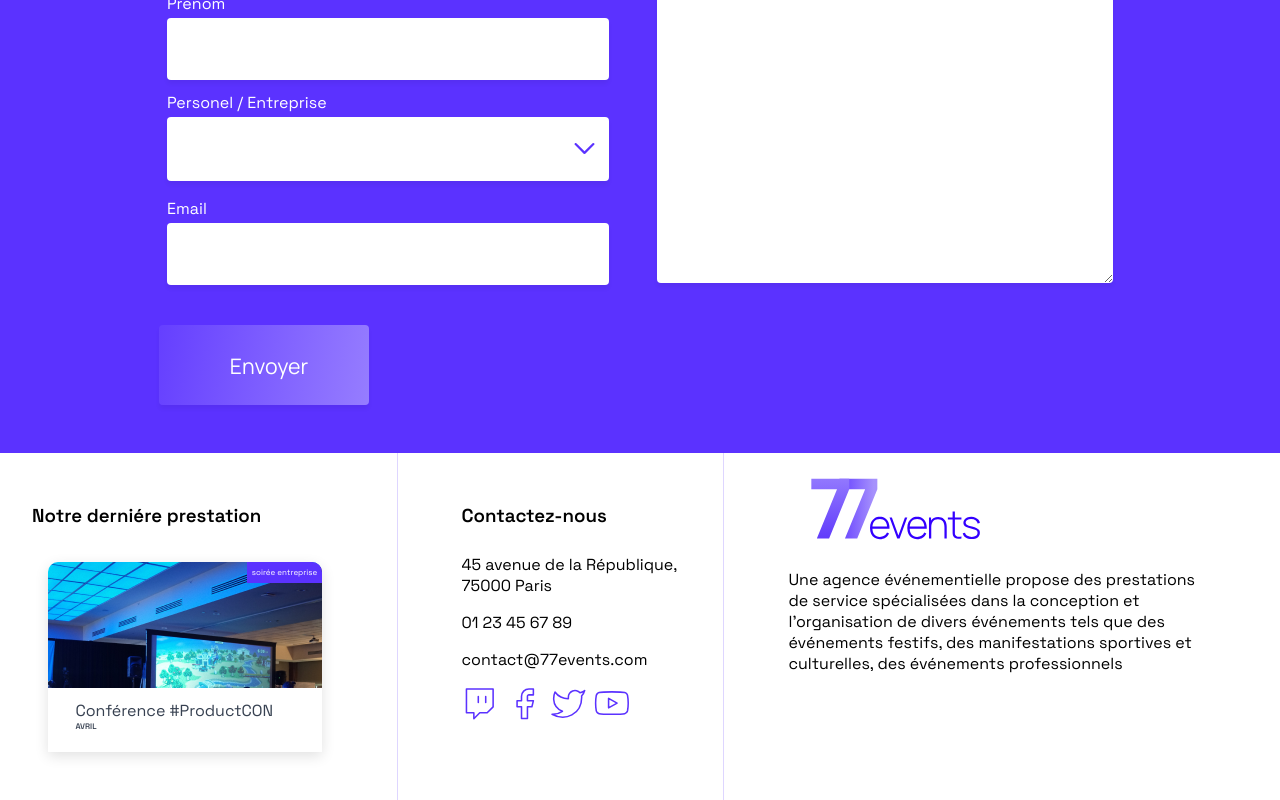
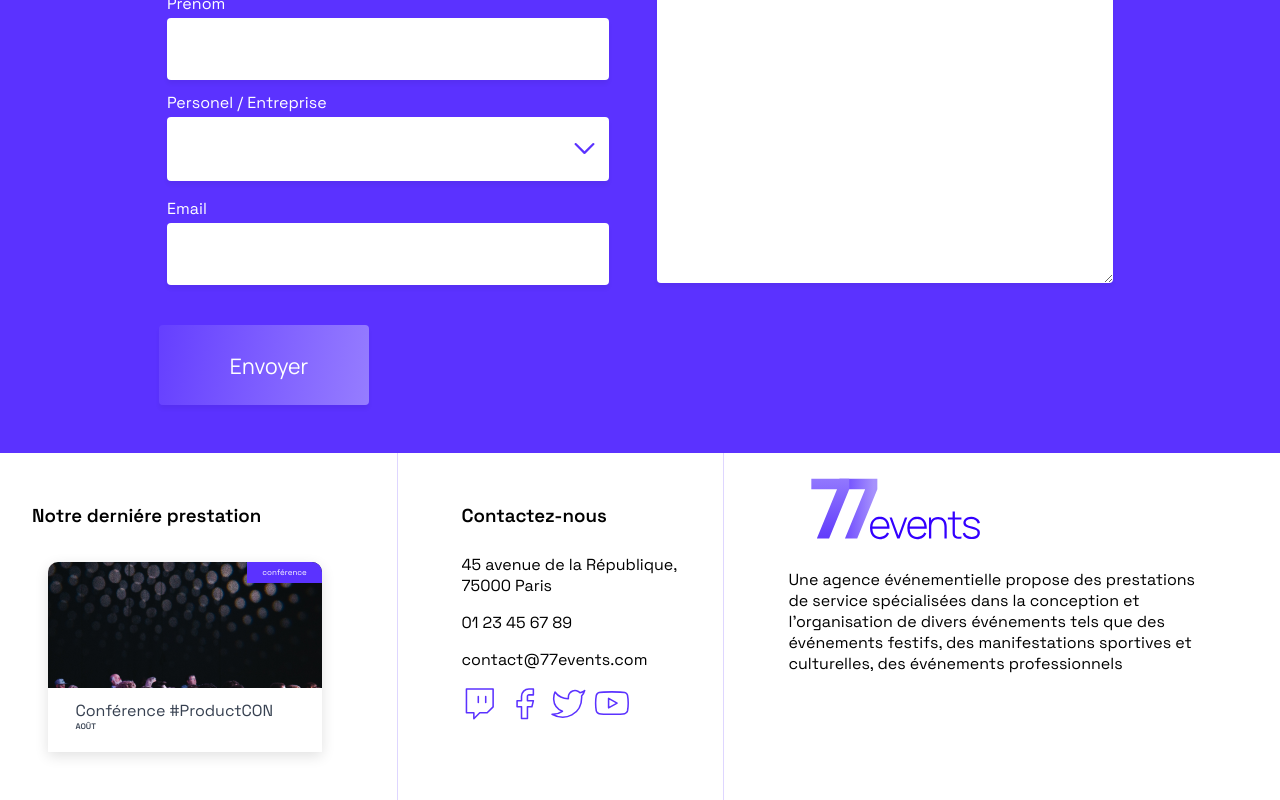
Before and after one commit to MTFL1/Debuggez-une-application-React.JS-main, a React (Create React App) app: page / in a window 1280 px wide. Shown: the part 5660-6460 px from the top of the page. Built offline with nearby package versions, Linux system fonts and the light colour scheme.

Commit message:
fix lastEvent & comments

```diff
--- a/src/components/Select/index.js
+++ b/src/components/Select/index.js
@@ -16,7 +16,7 @@ const Select = ({
   const [value, setValue] = useState();
   const [collapsed, setCollapsed] = useState(true);
   const changeValue = (newValue) => {
-    onChange(newValue);
+    onChange(newValue); // ajout de newValue
     setValue(newValue);
     setCollapsed(newValue);
   };
--- a/src/containers/Events/index.js
+++ b/src/containers/Events/index.js
@@ -17,7 +17,7 @@ const EventList = () => {
   const filteredEvents = (
     (!type
       ? data?.events
-      : data?.events.filter((event) => event.type === type)) || []
+      : data?.events.filter((event) => event.type === type)) || [] // ajout de filter
   ).filter((event, index) => {
     if (
       (currentPage - 1) * PER_PAGE <= index &&
--- a/src/containers/Form/index.js
+++ b/src/containers/Form/index.js
@@ -20,7 +20,7 @@ const Form = ({ onSuccess, onError }) => {
       try {
         await mockContactApi();
         setSending(false);
-        onSuccess();
+        onSuccess();// appel de onSucces
       } catch (err) {
         setSending(false);
         onError(err);
--- a/src/containers/Slider/index.js
+++ b/src/containers/Slider/index.js
@@ -12,7 +12,7 @@ const Slider = () => {
   );
   const nextCard = () => {
     setTimeout(() => {
-      setActiveImageIndex((activeImageIndex + 1) % (byDateDesc?.length || 0));
+      setActiveImageIndex((activeImageIndex + 1) % (byDateDesc?.length || 0)); // ajout de + 1
     }, 5000);
   };
 
@@ -29,7 +29,7 @@ const Slider = () => {
   return (
     <div className="SlideCardList">
       {byDateDesc?.map((event, idx) => (
-       // ajout de generateUniqueKey
+       // ajout de event.date et generateUniqueKey
         <div key={`${event.date}-${generateUniqueKey()}`}>
           <div
             key={event.title}
@@ -50,7 +50,7 @@ const Slider = () => {
             <div className="SlideCard__pagination">
               {byDateDesc.map((_, radioIdx) => (
                 <input
-                  key={`${generateUniqueKey()}`}
+                  key={`${generateUniqueKey()}`}// ajout de generateUniqueKey
                   type="radio"
                   name="radio-button"
                   checked={activeImageIndex === radioIdx}
--- a/src/helpers/Date/index.js
+++ b/src/helpers/Date/index.js
@@ -12,5 +12,5 @@ export const MONTHS = {
   10: "novembre",
   11: "décembre",
 };
-
+// changement des clés du tableau
 export const getMonth = (date) => MONTHS[date.getMonth()];
--- a/src/pages/Home/index.js
+++ b/src/pages/Home/index.js
@@ -14,11 +14,23 @@ import { useData } from "../../contexts/DataContext";
 
 const Page = () => {
   const { data } = useData();
-  // recuperer la dernier image du data
-  const last =
-    data && data.events && data.events.length > 0
-      ? data.events[data.events.length - 1]
-      : null;
+
+  if (!data || !data.events || data.events.length === 0) {
+    return null;
+  }
+// Suit le dernier événement par rapport à la date
+let lastIndex = 0;
+let latestDate = new Date(data.events[0].date);
+
+for (let i = 1; i < data.events.length; ) {
+  const currentDate = new Date(data.events[i].date);
+  if (currentDate > latestDate) {
+    latestDate = currentDate;
+    lastIndex = i;
+  }
+  i += 1;
+}
+  const lastEvent = data.events[lastIndex];
 
   return (
     <>
@@ -126,14 +138,14 @@ const Page = () => {
       <footer className="row">
         <div className="col presta">
           <h3>Notre derniére prestation</h3>
-          {last && (
+          {lastEvent && (
             <EventCard
-              imageSrc={last.cover}
-              imageAlt={last.description}
-              title={last.title}
-              date={new Date(last.date)}
+              imageSrc={lastEvent.cover}
+              imageAlt={lastEvent.description} // ajout de alt
+              title={lastEvent.title}
+              date={new Date(lastEvent.date)}
               small
-              label={last.type}
+              label={lastEvent.type} // ajout de lastEvent.type
             />
           )}
         </div>
```
